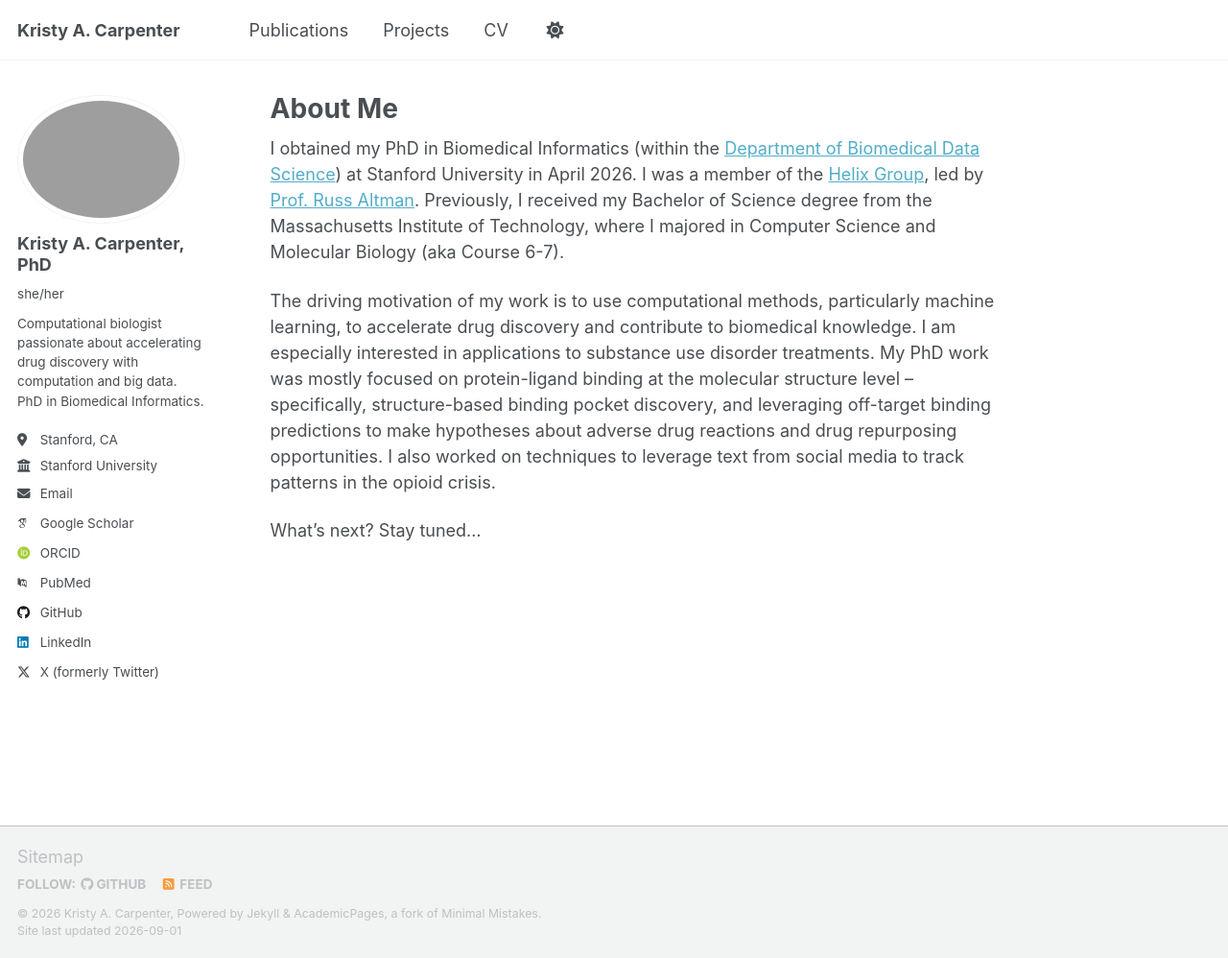
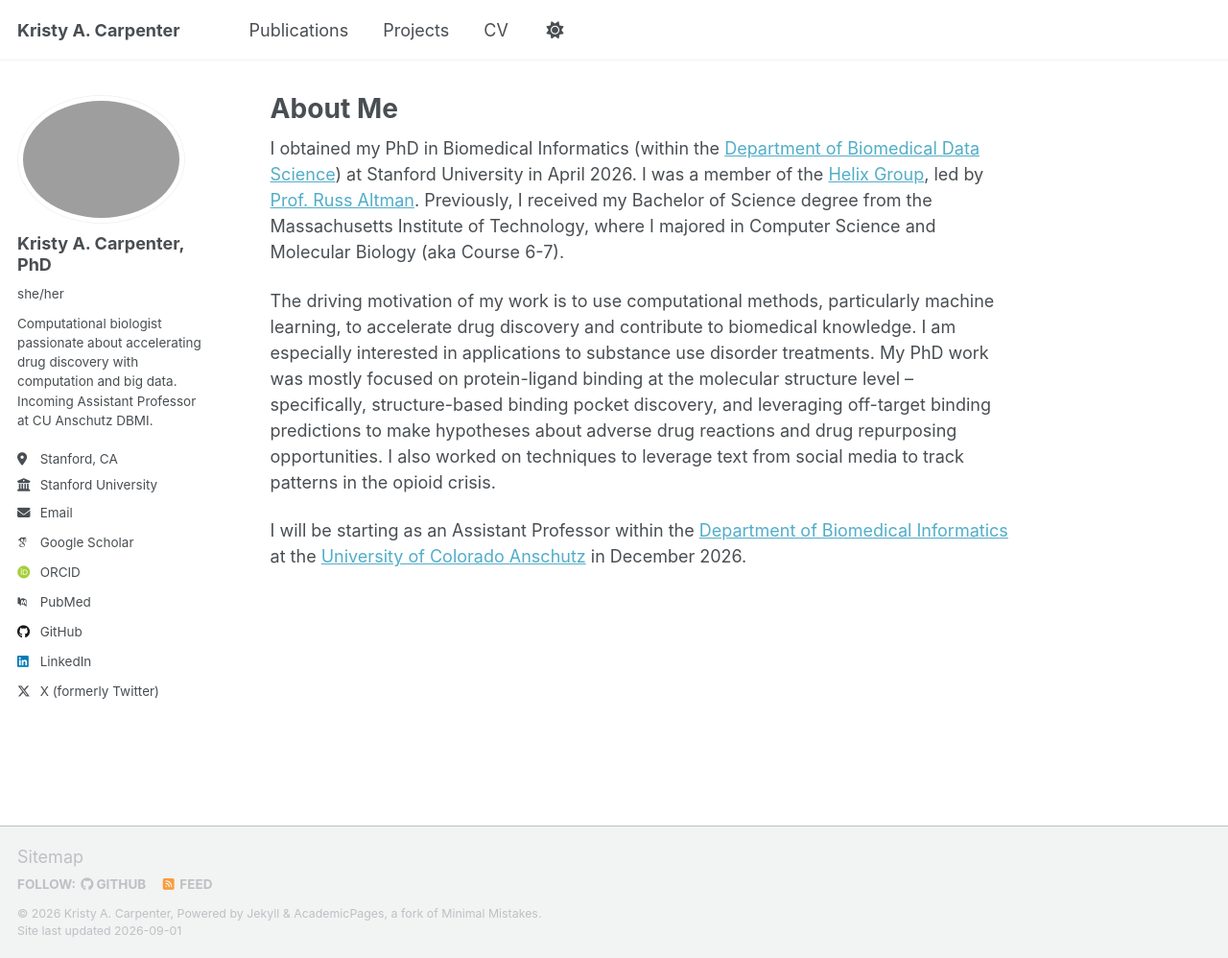
Before and after one commit to kristycarp/kristycarp.github.io, a Jekyll site: the page built from _pages/about.md, in a window 1280 px wide and 998 px high. Shown: the whole window at 96% size. Built offline with Jekyll 4.4.1, drawn with Linux system fonts in a browser that asks for light colours; some web fonts are replaced; a script that is not in the unit is left out.

Commit message:
updated about and sidebar

```diff
--- a/_config.yml
+++ b/_config.yml
@@ -12,7 +12,7 @@ site_theme               : "default" # Currently available options are "default"
 title                    : "Kristy A. Carpenter"
 title_separator          : "-"
 name                     : &name "Kristy A. Carpenter"
-description              : &description "waaaaaaa"
+description              : &description ""
 url                      : https://kristycarp.github.io # the base hostname & protocol for your site e.g. "https://[your GitHub username].github.io" or if you already have some other page hosted on Github then use "https://[your GitHub username].github.io/[Your Repo Name]"
 baseurl                  : "" # the subpath of your site, e.g. "/blog"
 repository               : "academicpages/academicpages.github.io"
@@ -25,7 +25,7 @@ author:
   avatar           : "profile.png"
   name             : "Kristy A. Carpenter, PhD"
   pronouns         : "she/her"
-  bio              : "Computational biologist passionate about accelerating drug discovery with computation and big data. PhD in Biomedical Informatics."
+  bio              : "Computational biologist passionate about accelerating drug discovery with computation and big data. Incoming Assistant Professor at CU Anschutz DBMI."
   location         : "Stanford, CA"
   employer         : "Stanford University"
   uri              : # URL
--- a/_pages/about.md
+++ b/_pages/about.md
@@ -7,8 +7,8 @@ redirect_from:
   - /about.html
 ---
 
-I obtained my PhD in Biomedical Informatics (within the [Department of Biomedical Data Science](https://dbds.stanford.edu/)) at Stanford University in April 2026. I was a member of the [Helix Group](helix.stanford.edu), led by [Prof. Russ Altman](https://rbaltman.people.stanford.edu/). Previously, I received my Bachelor of Science degree from the Massachusetts Institute of Technology, where I majored in Computer Science and Molecular Biology (aka Course 6-7).
+I obtained my PhD in Biomedical Informatics (within the [Department of Biomedical Data Science](https://dbds.stanford.edu/)) at Stanford University in April 2026. I was a member of the [Helix Group](https://helix.stanford.edu), led by [Prof. Russ Altman](https://rbaltman.people.stanford.edu/). Previously, I received my Bachelor of Science degree from the Massachusetts Institute of Technology, where I majored in Computer Science and Molecular Biology (aka Course 6-7).
 
 The driving motivation of my work is to use computational methods, particularly machine learning, to accelerate drug discovery and contribute to biomedical knowledge. I am especially interested in applications to substance use disorder treatments. My PhD work was mostly focused on protein-ligand binding at the molecular structure level -- specifically, structure-based binding pocket discovery, and leveraging off-target binding predictions to make hypotheses about adverse drug reactions and drug repurposing opportunities. I also worked on techniques to leverage text from social media to track patterns in the opioid crisis.
 
-What's next? Stay tuned...
+I will be starting as an Assistant Professor within the [Department of Biomedical Informatics](https://medschool.cuanschutz.edu/dbmi) at the [University of Colorado Anschutz](https://www.cuanschutz.edu/) in December 2026.
```
